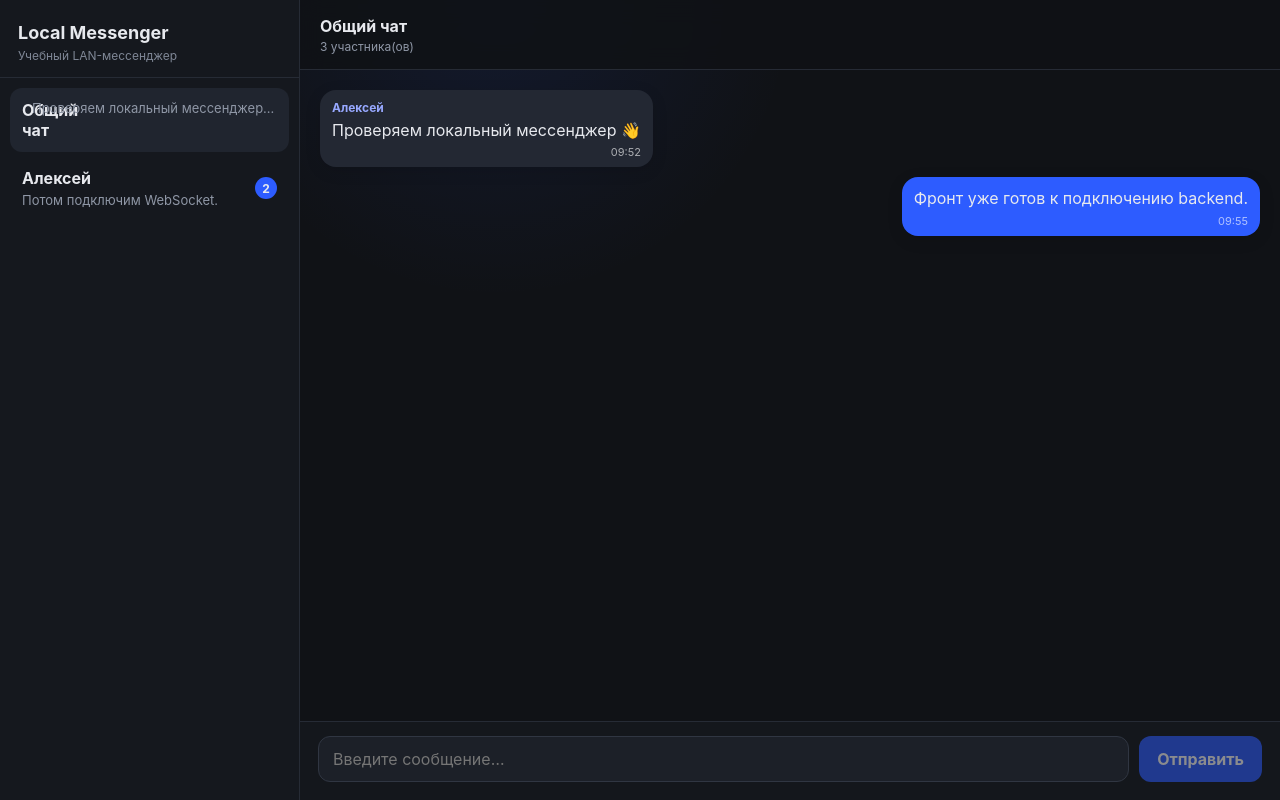
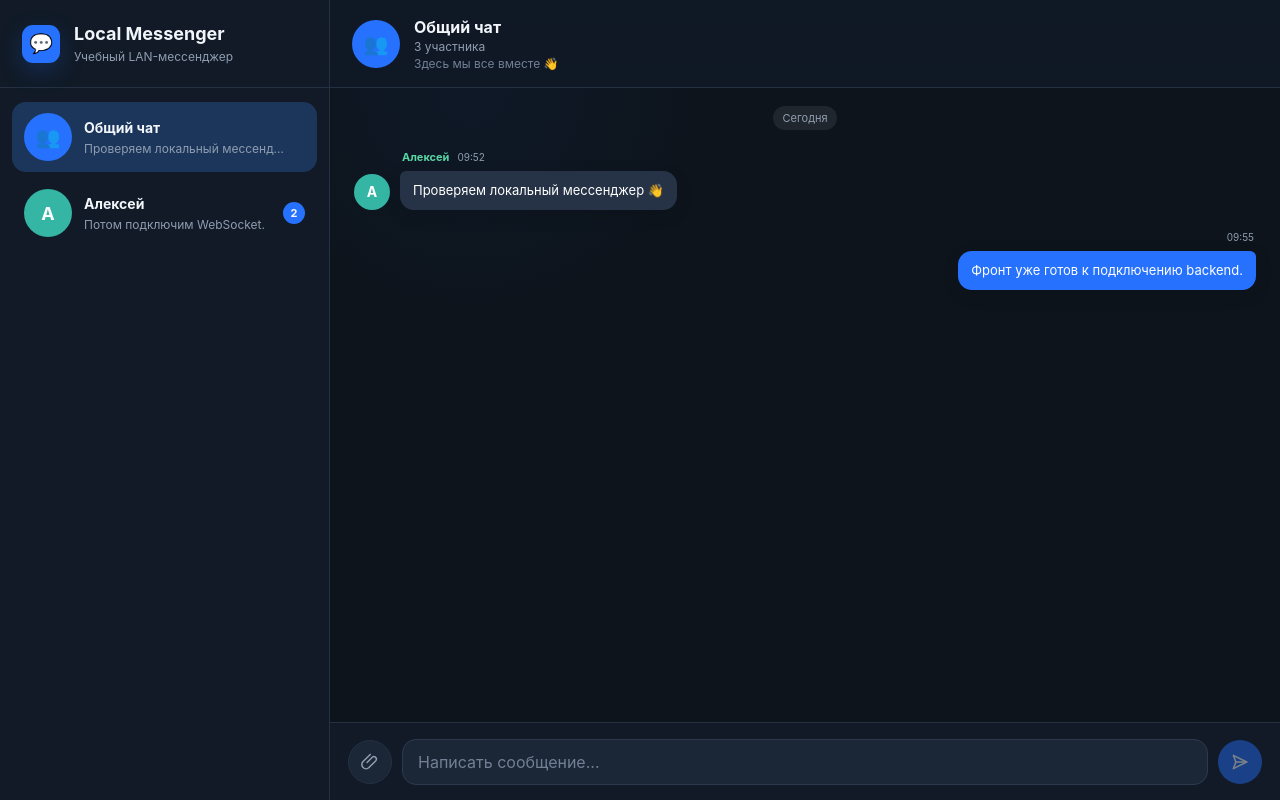
Before and after one commit to RilPax/local_messenger, a React (Vite) app: page /chat/general in a window 1280 px wide. Built offline with nearby package versions, Linux system fonts and the light colour scheme.

Commit message:
feat: align messenger UI with reference

```diff
--- a/src/Components/Conversation/Conversation.module.scss
+++ b/src/Components/Conversation/Conversation.module.scss
@@ -1,6 +1,104 @@
-.root { display: flex; min-width: 0; min-height: 0; flex-direction: column; background: radial-gradient(circle at 20% 0%, rgb(45 92 255 / 10%), transparent 28%), #101216; }
-.header { min-height: 70px; padding: 14px 20px; display: flex; flex-direction: column; justify-content: center; border-bottom: 1px solid #262b35; background: rgb(16 18 22 / 86%); backdrop-filter: blur(12px); }
-.title { margin: 0; font-size: 16px; }
-.meta { margin-top: 3px; color: #8f97a6; font-size: 12px; }
-.messages { flex: 1; min-height: 0; display: flex; flex-direction: column; gap: 10px; padding: 20px; overflow-y: auto; }
-.empty, .loading { margin: auto; color: #8992a3; }
+@use '@/Styles/variables' as *;
+
+.root {
+  display: flex;
+  min-width: 0;
+  min-height: 0;
+  flex-direction: column;
+  background: $color-bg;
+}
+
+.header {
+  min-height: $header-height;
+  padding: 14px 22px;
+  display: flex;
+  align-items: center;
+  gap: 14px;
+  border-bottom: 1px solid $color-border;
+  background: rgb(17 26 38 / 92%);
+  backdrop-filter: blur(12px);
+}
+
+.chatAvatar {
+  width: 48px;
+  height: 48px;
+  display: grid;
+  place-items: center;
+  flex: 0 0 auto;
+  border-radius: 50%;
+  background: $color-avatar;
+  color: white;
+  font-size: 18px;
+  font-weight: 700;
+}
+
+.groupAvatar {
+  background: $color-accent;
+  font-size: 20px;
+}
+
+.headerText {
+  min-width: 0;
+  display: flex;
+  flex-direction: column;
+}
+
+.title {
+  margin: 0;
+  overflow: hidden;
+  font-size: 16px;
+  line-height: 1.25;
+  text-overflow: ellipsis;
+  white-space: nowrap;
+}
+
+.meta {
+  margin-top: 2px;
+  color: $color-text-muted;
+  font-size: 12px;
+}
+
+.description {
+  margin-top: 2px;
+  color: $color-text-subtle;
+  font-size: 12px;
+}
+
+.messages {
+  position: relative;
+  flex: 1;
+  min-height: 0;
+  display: flex;
+  flex-direction: column;
+  gap: 18px;
+  padding: 18px 24px 28px;
+  overflow-y: auto;
+  background:
+    radial-gradient(circle at 15% 0%, rgb(38 114 255 / 5%), transparent 22%),
+    $color-bg;
+}
+
+.dayLabel {
+  align-self: center;
+  padding: 5px 10px;
+  border-radius: 999px;
+  background: $color-overlay;
+  color: $color-text-muted;
+  font-size: 11px;
+}
+
+.empty,
+.loading {
+  margin: auto;
+  color: $color-text-muted;
+}
+
+@media (max-width: 760px) {
+  .header {
+    padding-inline: 14px;
+  }
+
+  .messages {
+    padding-inline: 12px;
+  }
+}
--- a/src/Components/Conversation/Conversation.tsx
+++ b/src/Components/Conversation/Conversation.tsx
@@ -2,16 +2,67 @@ import { useEffect, useRef } from 'react';
 import { MessageBubble } from '@/Components/MessageBubble/MessageBubble';
 import type { Chat, Message, User } from '@/Utils/types/chat';
 import styles from './Conversation.module.scss';
-interface ConversationProps { chat?: Chat; messages: Message[]; users: User[]; loading: boolean; }
+
+interface ConversationProps {
+  chat?: Chat;
+  messages: Message[];
+  users: User[];
+  loading: boolean;
+}
+
+const getMembersLabel = (count: number) => {
+  const mod10 = count % 10;
+  const mod100 = count % 100;
+  if (mod10 === 1 && mod100 !== 11) return `${count} участник`;
+  if (mod10 >= 2 && mod10 <= 4 && (mod100 < 12 || mod100 > 14)) return `${count} участника`;
+  return `${count} участников`;
+};
+
 export const Conversation = ({ chat, messages, users, loading }: ConversationProps) => {
   const bottomRef = useRef<HTMLDivElement>(null);
-  useEffect(() => { bottomRef.current?.scrollIntoView({ behavior: 'smooth' }); }, [messages.length]);
-  if (!chat) return <main className={styles.root}><div className={styles.empty}>Чат не найден</div></main>;
-  return <main className={styles.root}>
-    <header className={styles.header}><h2 className={styles.title}>{chat.title}</h2><span className={styles.meta}>{chat.memberIds.length} участника(ов)</span></header>
-    <section className={styles.messages}>
-      {loading ? <div className={styles.loading}>Загрузка сообщений…</div> : messages.length === 0 ? <div className={styles.empty}>Сообщений пока нет</div> : messages.map((message) => <MessageBubble key={message.id} message={message} author={users.find((user) => user.id === message.authorId)} own={message.authorId === 'me'} />)}
-      <div ref={bottomRef} />
-    </section>
-  </main>;
+
+  useEffect(() => {
+    bottomRef.current?.scrollIntoView({ behavior: 'smooth' });
+  }, [messages.length]);
+
+  if (!chat) {
+    return <main className={styles.root}><div className={styles.empty}>Чат не найден</div></main>;
+  }
+
+  const isGroup = chat.memberIds.length > 2;
+  const directUser = !isGroup ? users.find((user) => user.id !== 'me' && chat.memberIds.includes(user.id)) : undefined;
+
+  return (
+    <main className={styles.root}>
+      <header className={styles.header}>
+        <div className={`${styles.chatAvatar} ${isGroup ? styles.groupAvatar : ''}`} aria-hidden="true">
+          {isGroup ? '👥' : chat.title.slice(0, 1).toUpperCase()}
+        </div>
+        <div className={styles.headerText}>
+          <h2 className={styles.title}>{chat.title}</h2>
+          <span className={styles.meta}>{isGroup ? getMembersLabel(chat.memberIds.length) : directUser?.status === 'online' ? 'В сети' : 'Не в сети'}</span>
+          {isGroup && <span className={styles.description}>Здесь мы все вместе 👋</span>}
+        </div>
+      </header>
+
+      <section className={styles.messages}>
+        {messages.length > 0 && !loading && <div className={styles.dayLabel}>Сегодня</div>}
+        {loading ? (
+          <div className={styles.loading}>Загрузка сообщений…</div>
+        ) : messages.length === 0 ? (
+          <div className={styles.empty}>Сообщений пока нет</div>
+        ) : (
+          messages.map((message) => (
+            <MessageBubble
+              key={message.id}
+              message={message}
+              author={users.find((user) => user.id === message.authorId)}
+              own={message.authorId === 'me'}
+            />
+          ))
+        )}
+        <div ref={bottomRef} />
+      </section>
+    </main>
+  );
 };
--- a/src/Components/MessageBubble/MessageBubble.module.scss
+++ b/src/Components/MessageBubble/MessageBubble.module.scss
@@ -1,5 +1,90 @@
-.message { display: flex; flex-direction: column; width: fit-content; max-width: min(70%, 680px); padding: 10px 12px 8px; border-radius: 16px; background: #232833; box-shadow: 0 4px 16px rgb(0 0 0 / 12%); }
-.own { margin-left: auto; background: #2d5cff; }
-.author { margin-bottom: 4px; color: #97a8ff; font-size: 12px; font-weight: 700; }
-.text { margin: 0; white-space: pre-wrap; overflow-wrap: anywhere; line-height: 1.4; }
-.time { align-self: flex-end; margin-top: 4px; color: rgb(255 255 255 / 62%); font-size: 11px; }
+@use '@/Styles/variables' as *;
+
+.row {
+  display: flex;
+  align-items: flex-end;
+  gap: 10px;
+  max-width: min(76%, 720px);
+}
+
+.ownRow {
+  align-self: flex-end;
+  justify-content: flex-end;
+}
+
+.avatar {
+  width: 36px;
+  height: 36px;
+  display: grid;
+  place-items: center;
+  flex: 0 0 auto;
+  border-radius: 50%;
+  background: $color-avatar;
+  color: white;
+  font-size: 14px;
+  font-weight: 700;
+}
+
+.content {
+  min-width: 0;
+  display: flex;
+  flex-direction: column;
+}
+
+.metaLine {
+  min-height: 18px;
+  margin: 0 2px 5px;
+  display: flex;
+  align-items: center;
+  gap: 8px;
+}
+
+.ownMetaLine {
+  justify-content: flex-end;
+}
+
+.author {
+  color: $color-accent-text;
+  font-size: 11px;
+  font-weight: 700;
+}
+
+.time {
+  color: $color-text-muted;
+  font-size: 10px;
+}
+
+.message {
+  width: fit-content;
+  max-width: 100%;
+  padding: 10px 13px;
+  border-radius: 6px $radius-md $radius-md $radius-md;
+  background: $color-message;
+  box-shadow: 0 5px 18px rgb(0 0 0 / 10%);
+}
+
+.own {
+  margin-left: auto;
+  border-radius: $radius-md 6px $radius-md $radius-md;
+  background: $color-accent;
+}
+
+.text {
+  margin: 0;
+  overflow-wrap: anywhere;
+  white-space: pre-wrap;
+  color: white;
+  font-size: 13px;
+  line-height: 1.45;
+}
+
+@media (max-width: 760px) {
+  .row {
+    max-width: 90%;
+  }
+
+  .avatar {
+    width: 32px;
+    height: 32px;
+  }
+}
--- a/src/Components/MessageBubble/MessageBubble.tsx
+++ b/src/Components/MessageBubble/MessageBubble.tsx
@@ -1,11 +1,24 @@
 import type { Message, User } from '@/Utils/types/chat';
 import { formatMessageTime } from '@/Utils/date';
 import styles from './MessageBubble.module.scss';
-interface MessageBubbleProps { message: Message; author?: User; own: boolean; }
+
+interface MessageBubbleProps {
+  message: Message;
+  author?: User;
+  own: boolean;
+}
+
 export const MessageBubble = ({ message, author, own }: MessageBubbleProps) => (
-  <article className={`${styles.message} ${own ? styles.own : ''}`}>
-    {!own && <span className={styles.author}>{author?.name ?? 'Неизвестный'}</span>}
-    <p className={styles.text}>{message.text}</p>
-    <time className={styles.time} dateTime={message.createdAt}>{formatMessageTime(message.createdAt)}</time>
+  <article className={`${styles.row} ${own ? styles.ownRow : ''}`}>
+    {!own && <div className={styles.avatar} aria-hidden="true">{author?.name?.slice(0, 1).toUpperCase() ?? '?'}</div>}
+    <div className={styles.content}>
+      <div className={`${styles.metaLine} ${own ? styles.ownMetaLine : ''}`}>
+        {!own && <span className={styles.author}>{author?.name ?? 'Неизвестный'}</span>}
+        <time className={styles.time} dateTime={message.createdAt}>{formatMessageTime(message.createdAt)}</time>
+      </div>
+      <div className={`${styles.message} ${own ? styles.own : ''}`}>
+        <p className={styles.text}>{message.text}</p>
+      </div>
+    </div>
   </article>
 );
--- a/src/Components/MessageComposer/MessageComposer.module.scss
+++ b/src/Components/MessageComposer/MessageComposer.module.scss
@@ -1,5 +1,96 @@
-.form { display: grid; grid-template-columns: 1fr auto; gap: 10px; padding: 14px 18px 18px; border-top: 1px solid #262b35; background: #14171c; }
-.input { width: 100%; min-width: 0; padding: 12px 14px; color: #eef1f6; border: 1px solid #303642; border-radius: 12px; outline: none; background: #1c2028; }
-.input:focus { border-color: #4b70ff; }
-.button { padding: 0 18px; color: white; border: 0; border-radius: 12px; background: #2d5cff; font-weight: 700; }
-.button:disabled { cursor: default; opacity: 0.5; }
+@use '@/Styles/variables' as *;
+
+.form {
+  min-height: $composer-height;
+  display: grid;
+  grid-template-columns: 44px minmax(0, 1fr) 44px;
+  align-items: center;
+  gap: 10px;
+  padding: 12px 18px;
+  border-top: 1px solid $color-border;
+  background: $color-surface;
+}
+
+.input {
+  width: 100%;
+  min-width: 0;
+  height: 46px;
+  padding: 0 15px;
+  color: $color-text-input;
+  border: 1px solid $color-border-input;
+  border-radius: $radius-md;
+  outline: none;
+  background: $color-surface-elevated;
+  transition: border-color 140ms ease, background 140ms ease;
+}
+
+.input::placeholder {
+  color: $color-text-subtle;
+}
+
+.input:focus {
+  border-color: $color-accent-focus;
+  background: #1d2a3b;
+}
+
+.attachButton,
+.sendButton {
+  width: 44px;
+  height: 44px;
+  display: grid;
+  place-items: center;
+  padding: 0;
+  border-radius: 50%;
+}
+
+.attachButton {
+  color: $color-text-muted;
+  border: 1px solid $color-border;
+  background: $color-surface-elevated;
+}
+
+.sendButton {
+  color: white;
+  border: 0;
+  background: $color-accent;
+  box-shadow: 0 8px 22px rgb(38 114 255 / 22%);
+}
+
+.attachButton:hover {
+  color: $color-text;
+  background: $color-surface-hover;
+}
+
+.sendButton:not(:disabled):hover {
+  background: $color-accent-hover;
+}
+
+.sendButton:disabled {
+  cursor: default;
+  opacity: 0.45;
+  box-shadow: none;
+}
+
+.attachButton svg,
+.sendButton svg {
+  width: 20px;
+  height: 20px;
+  fill: none;
+  stroke: currentColor;
+  stroke-width: 1.8;
+  stroke-linecap: round;
+  stroke-linejoin: round;
+}
+
+@media (max-width: 760px) {
+  .form {
+    grid-template-columns: 40px minmax(0, 1fr) 40px;
+    padding-inline: 10px;
+  }
+
+  .attachButton,
+  .sendButton {
+    width: 40px;
+    height: 40px;
+  }
+}
--- a/src/Components/MessageComposer/MessageComposer.tsx
+++ b/src/Components/MessageComposer/MessageComposer.tsx
@@ -1,8 +1,45 @@
 import { type FormEvent, useState } from 'react';
 import styles from './MessageComposer.module.scss';
-interface MessageComposerProps { disabled?: boolean; onSend: (text: string) => Promise<void>; }
+
+interface MessageComposerProps {
+  disabled?: boolean;
+  onSend: (text: string) => Promise<void>;
+}
+
 export const MessageComposer = ({ disabled, onSend }: MessageComposerProps) => {
   const [text, setText] = useState('');
-  const handleSubmit = async (event: FormEvent<HTMLFormElement>) => { event.preventDefault(); const trimmed = text.trim(); if (!trimmed || disabled) return; setText(''); await onSend(trimmed); };
-  return <form className={styles.form} onSubmit={handleSubmit}><input className={styles.input} value={text} onChange={(event) => setText(event.target.value)} placeholder="Введите сообщение…" autoComplete="off" disabled={disabled} /><button className={styles.button} disabled={disabled || !text.trim()}>Отправить</button></form>;
+
+  const handleSubmit = async (event: FormEvent<HTMLFormElement>) => {
+    event.preventDefault();
+    const trimmed = text.trim();
+    if (!trimmed || disabled) return;
+    setText('');
+    await onSend(trimmed);
+  };
+
+  return (
+    <form className={styles.form} onSubmit={handleSubmit}>
+      <button className={styles.attachButton} type="button" aria-label="Прикрепить файл" title="Прикрепить файл">
+        <svg viewBox="0 0 24 24" aria-hidden="true">
+          <path d="M8.5 12.5 14.8 6.2a3 3 0 0 1 4.2 4.2l-8.2 8.2a5 5 0 0 1-7.1-7.1l8.6-8.6" />
+        </svg>
+      </button>
+
+      <input
+        className={styles.input}
+        value={text}
+        onChange={(event) => setText(event.target.value)}
+        placeholder="Написать сообщение..."
+        autoComplete="off"
+        disabled={disabled}
+      />
+
+      <button className={styles.sendButton} disabled={disabled || !text.trim()} aria-label="Отправить сообщение" title="Отправить сообщение">
+        <svg viewBox="0 0 24 24" aria-hidden="true">
+          <path d="m4 4 16 8-16 8 3-8-3-8Z" />
+          <path d="M7 12h13" />
+        </svg>
+      </button>
+    </form>
+  );
 };
--- a/src/Components/Sidebar/Sidebar.module.scss
+++ b/src/Components/Sidebar/Sidebar.module.scss
@@ -1,10 +1,161 @@
-.sidebar { display: flex; flex-direction: column; min-width: 0; border-right: 1px solid #262b35; background: #15181e; }
-.header { padding: 22px 18px 14px; border-bottom: 1px solid #262b35; }
-.title { margin: 0; font-size: 18px; }
-.subtitle { display: block; margin-top: 5px; color: #7f8796; font-size: 12px; }
-.list { display: flex; flex-direction: column; gap: 4px; padding: 10px; overflow-y: auto; }
-.item { display: grid; grid-template-columns: 1fr auto; gap: 4px 10px; padding: 12px; color: inherit; text-decoration: none; border-radius: 12px; }
-.item:hover, .active { background: #20252f; }
-.name { min-width: 0; font-weight: 700; }
-.lastMessage { min-width: 0; color: #8f97a6; font-size: 13px; overflow: hidden; text-overflow: ellipsis; white-space: nowrap; }
-.badge { grid-row: 1 / span 2; grid-column: 2; align-self: center; min-width: 22px; height: 22px; padding: 0 6px; display: grid; place-items: center; border-radius: 999px; background: #2d5cff; font-size: 12px; font-weight: 700; }
+@use '@/Styles/variables' as *;
+
+.sidebar {
+  display: flex;
+  flex-direction: column;
+  min-width: 0;
+  border-right: 1px solid $color-border;
+  background: $color-surface;
+}
+
+.header {
+  min-height: $header-height;
+  padding: 20px 22px;
+  display: flex;
+  align-items: center;
+  gap: 14px;
+  border-bottom: 1px solid $color-border;
+}
+
+.brandIcon {
+  width: 38px;
+  height: 38px;
+  display: grid;
+  place-items: center;
+  flex: 0 0 auto;
+  border-radius: 11px;
+  background: $color-accent;
+  box-shadow: 0 8px 24px rgb(38 114 255 / 22%);
+  font-size: 19px;
+}
+
+.title {
+  margin: 0;
+  font-size: 18px;
+  line-height: 1.2;
+  font-weight: 750;
+}
+
+.subtitle {
+  display: block;
+  margin-top: 5px;
+  color: $color-text-muted;
+  font-size: 12px;
+}
+
+.list {
+  display: flex;
+  flex-direction: column;
+  gap: 6px;
+  padding: 14px 12px;
+  overflow-y: auto;
+}
+
+.item {
+  position: relative;
+  display: grid;
+  grid-template-columns: 48px minmax(0, 1fr) auto;
+  align-items: center;
+  gap: 12px;
+  min-height: 70px;
+  padding: 10px 12px;
+  color: inherit;
+  text-decoration: none;
+  border-radius: $radius-md;
+  transition: background 140ms ease, transform 140ms ease;
+}
+
+.item:hover {
+  background: $color-surface-hover;
+}
+
+.active {
+  background: $color-active-chat;
+}
+
+.active:hover {
+  background: $color-active-chat;
+}
+
+.avatar {
+  width: 48px;
+  height: 48px;
+  display: grid;
+  place-items: center;
+  border-radius: 50%;
+  background: $color-avatar;
+  color: white;
+  font-size: 18px;
+  font-weight: 700;
+}
+
+.groupAvatar {
+  background: $color-accent;
+  font-size: 20px;
+}
+
+.content {
+  min-width: 0;
+}
+
+.topLine {
+  display: flex;
+  align-items: center;
+  justify-content: space-between;
+  gap: 10px;
+}
+
+.name {
+  min-width: 0;
+  overflow: hidden;
+  text-overflow: ellipsis;
+  white-space: nowrap;
+  font-size: 14px;
+  font-weight: 700;
+}
+
+.lastMessage {
+  display: block;
+  min-width: 0;
+  margin-top: 5px;
+  overflow: hidden;
+  color: $color-text-muted;
+  font-size: 12px;
+  text-overflow: ellipsis;
+  white-space: nowrap;
+}
+
+.badge {
+  min-width: 22px;
+  height: 22px;
+  padding: 0 6px;
+  display: grid;
+  place-items: center;
+  border-radius: 999px;
+  background: $color-accent;
+  font-size: 11px;
+  font-weight: 700;
+}
+
+@media (max-width: 760px) {
+  .header {
+    padding: 16px 10px;
+    justify-content: center;
+  }
+
+  .header > div:last-child,
+  .content,
+  .badge {
+    display: none;
+  }
+
+  .list {
+    padding: 10px 8px;
+  }
+
+  .item {
+    grid-template-columns: 1fr;
+    justify-items: center;
+    padding: 8px;
+  }
+}
--- a/src/Components/Sidebar/Sidebar.tsx
+++ b/src/Components/Sidebar/Sidebar.tsx
@@ -1,10 +1,42 @@
 import { NavLink } from 'react-router-dom';
 import type { Chat } from '@/Utils/types/chat';
 import styles from './Sidebar.module.scss';
-interface SidebarProps { chats: Chat[]; }
+
+interface SidebarProps {
+  chats: Chat[];
+}
+
+const getChatAvatar = (chat: Chat) => chat.memberIds.length > 2 ? '👥' : chat.title.slice(0, 1).toUpperCase();
+
 export const Sidebar = ({ chats }: SidebarProps) => (
   <aside className={styles.sidebar}>
-    <header className={styles.header}><h1 className={styles.title}>Local Messenger</h1><span className={styles.subtitle}>Учебный LAN-мессенджер</span></header>
-    <nav className={styles.list}>{chats.map((chat) => <NavLink key={chat.id} to={`/chat/${chat.id}`} className={({ isActive }) => `${styles.item} ${isActive ? styles.active : ''}`}><span className={styles.name}>{chat.title}</span><span className={styles.lastMessage}>{chat.lastMessage ?? 'Нет сообщений'}</span>{chat.unreadCount > 0 && <span className={styles.badge}>{chat.unreadCount}</span>}</NavLink>)}</nav>
+    <header className={styles.header}>
+      <div className={styles.brandIcon} aria-hidden="true">💬</div>
+      <div>
+        <h1 className={styles.title}>Local Messenger</h1>
+        <span className={styles.subtitle}>Учебный LAN-мессенджер</span>
+      </div>
+    </header>
+
+    <nav className={styles.list}>
+      {chats.map((chat) => (
+        <NavLink
+          key={chat.id}
+          to={`/chat/${chat.id}`}
+          className={({ isActive }) => `${styles.item} ${isActive ? styles.active : ''}`}
+        >
+          <div className={`${styles.avatar} ${chat.memberIds.length > 2 ? styles.groupAvatar : ''}`} aria-hidden="true">
+            {getChatAvatar(chat)}
+          </div>
+          <div className={styles.content}>
+            <div className={styles.topLine}>
+              <span className={styles.name}>{chat.title}</span>
+            </div>
+            <span className={styles.lastMessage}>{chat.lastMessage ?? 'Нет сообщений'}</span>
+          </div>
+          {chat.unreadCount > 0 && <span className={styles.badge}>{chat.unreadCount}</span>}
+        </NavLink>
+      ))}
+    </nav>
   </aside>
 );
--- a/src/Pages/Messenger/MessengerPage.module.scss
+++ b/src/Pages/Messenger/MessengerPage.module.scss
@@ -1,4 +1,30 @@
-.page { display: grid; grid-template-columns: 300px minmax(0, 1fr); height: 100dvh; }
-.chatColumn { display: grid; grid-template-rows: minmax(0, 1fr) auto; min-width: 0; min-height: 0; }
-.state { height: 100dvh; display: grid; place-items: center; color: #9ba3b2; background: #101216; }
-@media (max-width: 720px) { .page { grid-template-columns: 110px minmax(0, 1fr); } }
+@use '@/Styles/variables' as *;
+
+.page {
+  display: grid;
+  grid-template-columns: $sidebar-width minmax(0, 1fr);
+  height: 100dvh;
+  overflow: hidden;
+  background: $color-bg;
+}
+
+.chatColumn {
+  display: grid;
+  grid-template-rows: minmax(0, 1fr) auto;
+  min-width: 0;
+  min-height: 0;
+}
+
+.state {
+  height: 100dvh;
+  display: grid;
+  place-items: center;
+  color: $color-text-muted;
+  background: $color-bg;
+}
+
+@media (max-width: 760px) {
+  .page {
+    grid-template-columns: 72px minmax(0, 1fr);
+  }
+}
--- a/src/Styles/variables.scss
+++ b/src/Styles/variables.scss
@@ -1,14 +1,26 @@
-$color-bg: #101216;
-$color-surface: #15181e;
-$color-surface-secondary: #14171c;
-$color-surface-elevated: #1c2028;
-$color-message: #232833;
-$color-border: #262b35;
-$color-border-input: #303642;
-$color-text: #e7e9ee;
-$color-text-input: #eef1f6;
-$color-text-muted: #8f97a6;
-$color-text-subtle: #7f8796;
-$color-accent: #2d5cff;
-$color-accent-focus: #4b70ff;
-$color-accent-text: #97a8ff;
+$color-bg: #0d141c;
+$color-surface: #111a26;
+$color-surface-secondary: #151f2d;
+$color-surface-elevated: #1b2737;
+$color-surface-hover: #1a2940;
+$color-active-chat: #1c365b;
+$color-message: #263346;
+$color-border: #243142;
+$color-border-input: #2d3a4e;
+$color-text: #f2f5fa;
+$color-text-input: #eef2f8;
+$color-text-muted: #8f9db0;
+$color-text-subtle: #718096;
+$color-accent: #2672ff;
+$color-accent-hover: #3b82ff;
+$color-accent-focus: #4f8cff;
+$color-accent-text: #58d6a3;
+$color-avatar: #35b5a4;
+$color-overlay: rgb(255 255 255 / 8%);
+
+$sidebar-width: 330px;
+$header-height: 88px;
+$composer-height: 78px;
+$radius-sm: 10px;
+$radius-md: 14px;
+$radius-lg: 18px;
```
